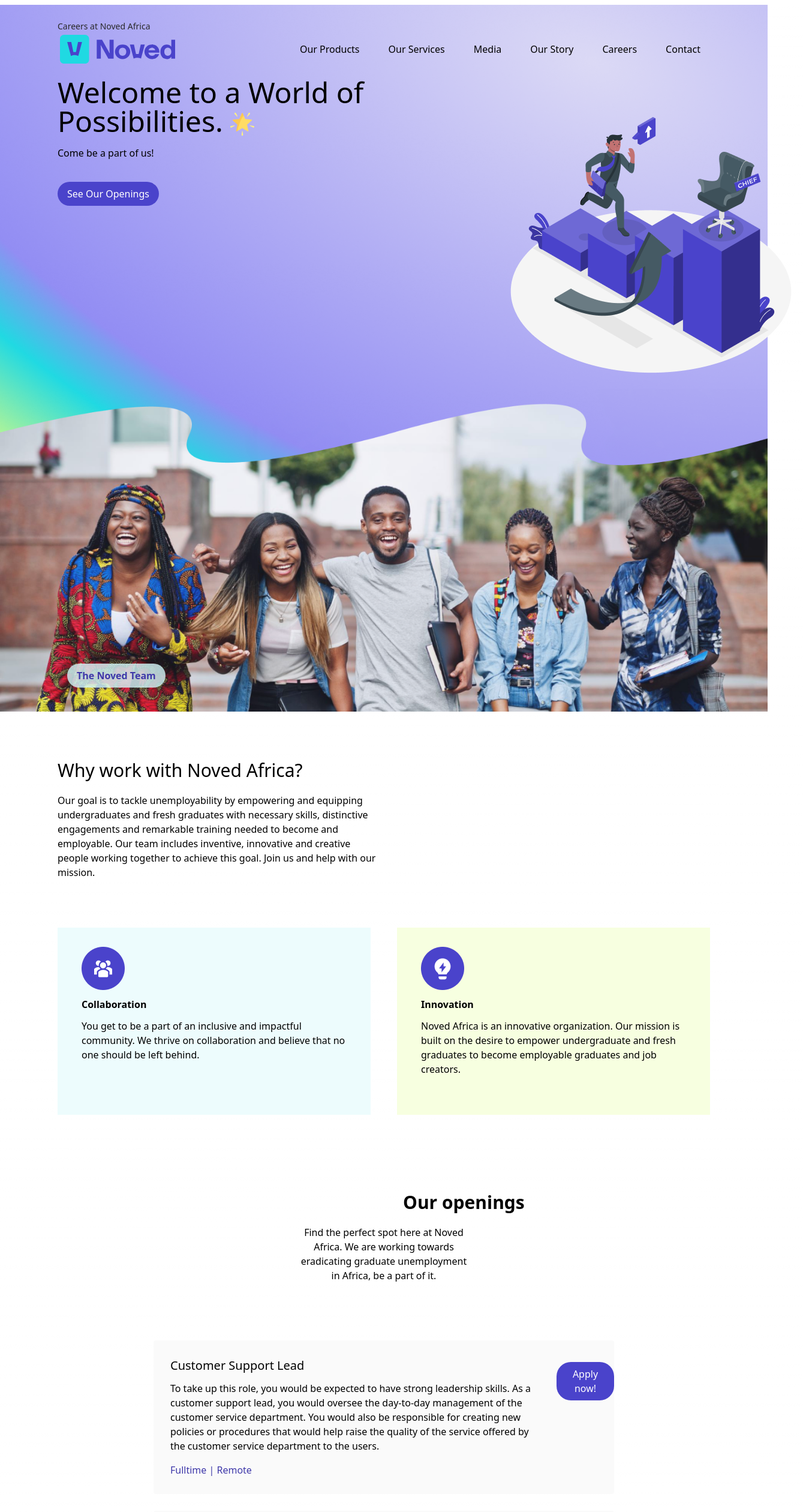
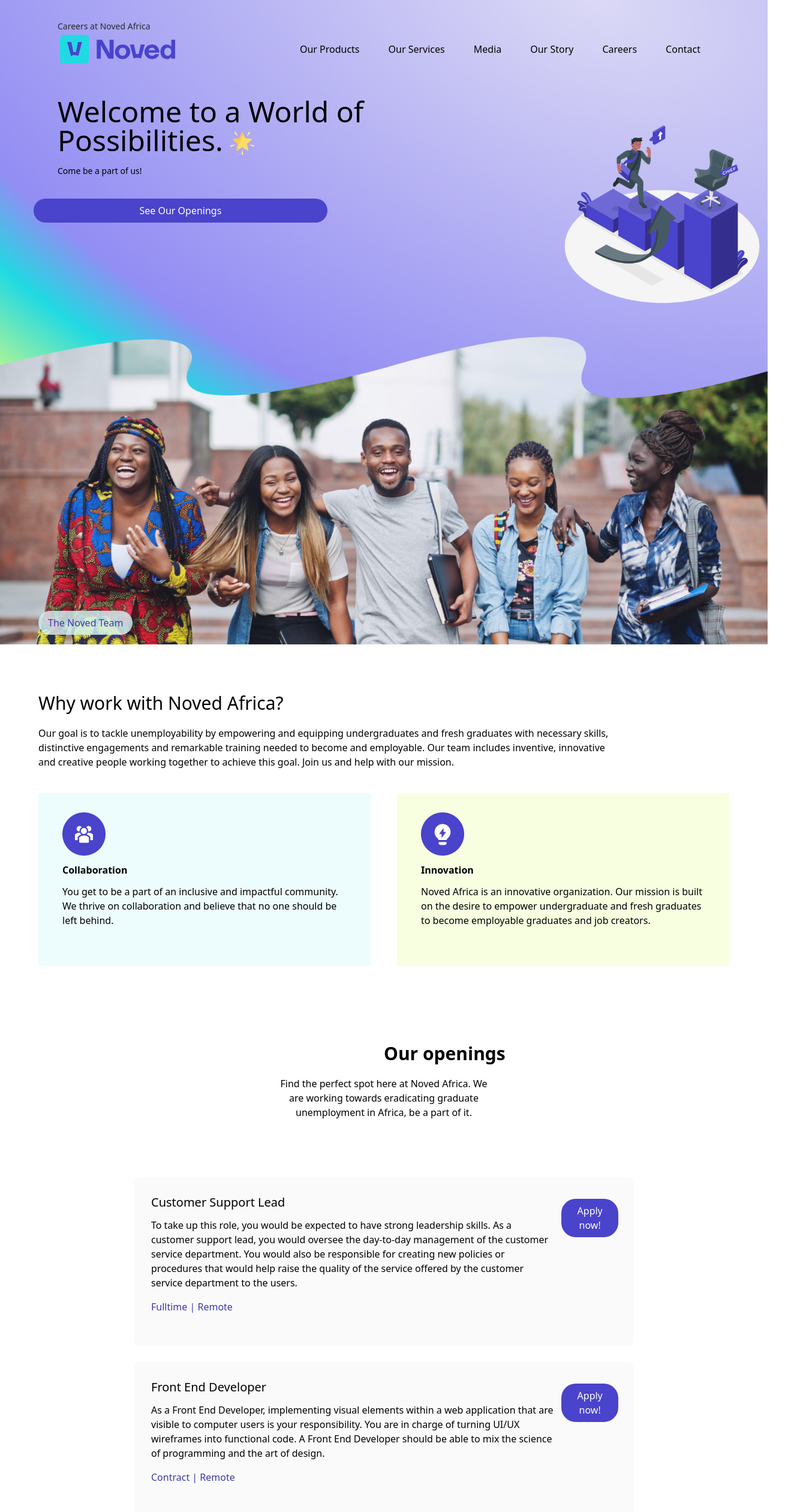
Before and after one commit to Noved-Africa/novedafrica, a Next.js app: page /careers in a window 1280 px wide. Shown: the part 80-2600 px from the top of the page at 60% size, 1339 px wide, since content can reach past the window. Built offline with nearby package versions, Linux system fonts and the light colour scheme.

Commit message:
tablet screen complete

```diff
--- a/src/app/careers/page.tsx
+++ b/src/app/careers/page.tsx
@@ -15,53 +15,53 @@ const Careers = () => {
    return (
     <>
       <Head>
-        <title>Careers</title>
-      </Head>
+				<title>Careers | Noved Africa</title>
+			</Head>
 
       <body className='bg-white font-Albert_sans'>
         <Header/>
-        <div className='relative -mt-32 -z-10'>
-          <Image src={wave} alt='wavy background' className='w-full h-[48rem] relative z-20'/>
-          <Image src={Career_progress} alt='Career_progress' className='bg-transparent absolute -mt-[40rem] ml-[52rem] z-[60]'/>
-          <Image src={group_five} alt='group_five' className='w-full -mt-32'/>
+        <div className='relative -mt-36 -z-10'>
+          <Image src={wave} alt='wavy background' className='w-screen h-[48rem] md:-mt-[15rem] relative z-20'/>
+          <Image src={Career_progress} alt='Career_progress' className='absolute lg:-mt-[31rem] md:-mt-[30rem] lg:w-[22rem] lg:ml-[58rem] z-[60] md:w-[12rem] md:ml-[28rem]'/>
+          <Image src={group_five} alt='group_five' className='w-full -mt-32 md:-mt-25'/>
         </div>
         <section>
-          <h5 className='text-sm absolute font-normal text-[#292929] -mt-[72rem] z-30 mx-[6rem]'>Careers at Noved Africa</h5>
-          <div className='absolute -mt-[66rem] z-30 mx-[6rem]'>
-            <span className='text-5xl'>Welcome to a World of <br/>Possibilities. <Image src={star_1} alt='star' className='inline'/></span>
-            <h4 className='mt-4'>Come be a part of us!</h4>
-            <Button text="See Our Openings" />
+          <h5 className='text-sm absolute font-normal text-[#292929] lg:-mt-[65rem] md:-mt-[45rem] sm:-mt-[35rem] z-30 mx-[6rem]'>Careers at Noved Africa</h5>
+          <div className='absolute lg:-mt-[57rem] md:-mt-[39rem] z-30 mx-[6rem]'>
+            <span className='lg:text-5xl md:text-2xl '>Welcome to a World of <br/>Possibilities. <Image src={star_1} alt='star' className='inline'/></span>
+            <h4 className='mt-4 md:text-sm'>Come be a part of us!</h4>
+            <p className='sm:-ml-6 sm:mt-5'><Button text="See Our Openings" /></p>
           </div>
-          <span className='bg-[#D2F7F9CC] absolute gap-10 -mt-20 ml-[7rem] py-2 px-4 rounded-3xl font-semibold text-[#3E38A9]'>The Noved Team</span>
+          <span className='bg-[#D2F7F9CC] absolute  -mt-20 ml-[7rem] py-2 px-4 rounded-3xl font-semibold md:font-normal md:ml-[4rem] md:-mt-14 text-[#3E38A9]'>The Noved Team</span>
         </section>
 
-        <main className='mx-[6rem]'>
+        <main className='mx-[6rem] md:mx-[4rem]'>
           <section>
             <div>
               <h2 className='text-3xl mt-20'>Why work with Noved Africa?</h2>
-              <p className='w-1/2 mt-5'>
+              <p className='w-1/2 md:w-5/6 mt-5'>
                 Our goal is to tackle unemployability by empowering and equipping undergraduates and fresh graduates with necessary skills, distinctive engagements and remarkable training needed to become and employable. Our team includes inventive, innovative and creative people working together to achieve this goal. Join us and help with our mission.
               </p>
             </div>
-            <div className='grid grid-cols-2 gap-11'>
-              <div className='px-10 pt-8 pb-16 mt-20 bg-[#EDFCFD]'>
+            <div className='lg:grid grid-cols-2 gap-11'>
+              <div className='px-10 pt-8 pb-16 mt-20 md:mt-10 bg-[#EDFCFD]'>
                 <Image src={Frame129} alt='logo'/>
                 <h2 className='my-3 font-bold'>Collaboration</h2>
                 <p>You get to be a part of an inclusive and impactful community. We thrive on collaboration and believe that no one should be left behind.</p>
               </div>
-              <div className='px-10 pt-8 pb-16 mt-20 bg-[#F7FFE0]'>
+              <div className='px-10 pt-8 pb-16 mt-20 md:mt-10 bg-[#F7FFE0]'>
                 <Image src={Frame128} alt='logo'/>
                 <h2 className='my-3 font-bold'>Innovation</h2>
                 <p>Noved Africa is an innovative organization. Our mission is built on the desire to empower undergraduate and fresh graduates to become employable graduates and job creators.</p>
               </div>
             </div>
             <div className='mt-[8rem]'>
-              <h2 className='text-3xl font-semibold pb-5 ml-[36rem]'>Our openings</h2>
-              <p className='text-center mx-[25rem]'>Find the perfect spot here at Noved Africa. We are working towards eradicating graduate unemployment in Africa, be a part of it.</p>
+              <h2 className='text-3xl font-semibold pb-5 lg:ml-[36rem] md:ml-[12rem]'>Our openings</h2>
+              <p className='text-center lg:mx-[25rem]'>Find the perfect spot here at Noved Africa. We are working towards eradicating graduate unemployment in Africa, be a part of it.</p>
             </div>
           </section>
-          <section className='mt-[6rem] mx-[10rem]'>
-            <div className='grid grid-cols-8 bg-[#FAFAFA] rounded'>
+          <section className='mt-[6rem] lg:mx-[10rem]'>
+            <div className='lg:grid grid-cols-8 bg-[#FAFAFA] sm:pb-6 rounded-lg'>
               <div className='p-7 col-span-7'>
                 <h3 className='text-xl mb-3'>Customer Support Lead</h3>
                 <p>To take up this role, you would be expected to have strong leadership skills. As a customer support lead, you would oversee the day-to-day management of the customer service department. You would also be responsible for creating new policies or procedures that would help raise the quality of the service offered by the customer service department to the users.</p>
@@ -70,7 +70,7 @@ const Careers = () => {
               <p><Button text='Apply now!'/></p>
             </div>
 
-            <div className='grid grid-cols-8 mt-7 bg-[#FAFAFA] rounded'>
+            <div className='lg:grid grid-cols-8 mt-7 bg-[#FAFAFA] sm:pb-6 rounded-lg'>
               <div className='p-7 col-span-7'>
                 <h3 className='text-xl mb-3'>Front End Developer</h3>
                 <p>As a Front End Developer, implementing visual elements within a web application that are visible to computer users is your responsibility. You are in charge of turning UI/UX wireframes into functional code. A Front End Developer should be able to mix the science of programming and the art of design.</p>
@@ -78,18 +78,21 @@ const Careers = () => {
               </div>
               <p><Button text='Apply now!'/></p>
             </div>
-            <div className='grid grid-cols-8 mt-7 bg-[#FAFAFA] rounded'>
+            <div className='lg:grid grid-cols-8 mt-7 bg-[#FAFAFA] sm:pb-6 rounded-lg'>
               <div className='p-7 col-span-7'>
-                <h3>Social Media Manager</h3>
+                <h3 className='text-xl mb-3'>Social Media Manager</h3>
                 <p>Social Media Managers establish an Organization's online presence and brand value. You would make use of videos, photographs, infographics and text posts on social media platforms. Their skill level impacts how well the company can represent its brand image online.</p>
                 <p className='mt-[1rem] text-[#3E38A9]'>Fulltime | Remote</p>
               </div>
               <p><Button text='Apply now!'/></p>
             </div>
           </section>
-          <div className='text-center my-[5rem] mx-[25rem]'>
+          <div className='text-center my-[5rem] lg:mx-[25rem]'>
             <p>Our team includes people who are willing to empower others to succeed. We take great pride in our work and put in maximum effort. Ready to join us?</p>
-            <Button text='See Our Openings'/>
+            {/* <p className='lg:ml-[15rem]'><Button text='See Our Openings'/></p> */}
+            <button className="bg-[#4A43CB] hover:bg-blue-600 text-white lg:-mx-4 sm:mt-5 font-medium lg:mt-9 py-2 px-4 rounded-3xl">
+      See Our Openings
+    </button>
           </div>
 
         </main>
--- a/src/common/components/elements/Button/Button.tsx
+++ b/src/common/components/elements/Button/Button.tsx
@@ -7,7 +7,7 @@ type ButtonProps = {
 
 const Button: React.FC<ButtonProps> = ({ text }) => {
   return (
-    <button className="bg-[#4A43CB] hover:bg-blue-600 text-white font-medium mt-9 py-2 px-4 rounded-3xl">
+    <button className="bg-[#4A43CB] hover:bg-blue-600 text-white md:font-normal sm:block sm:w-11/12 sm:ml-6 lg:-mx-4 md:mt-1 lg:font-medium lg:mt-9 py-2 px-4 rounded-3xl">
       {text}
     </button>
   );
--- a/tailwind.config.js
+++ b/tailwind.config.js
@@ -22,5 +22,8 @@ module.exports = {
 			'Albert_sans': ['Albert Sans', 'system-ui'],
 		}
 	},
+	// screens:{
+	// 	'sm': '568px',
+	// },
 	plugins: [],
 };
```
